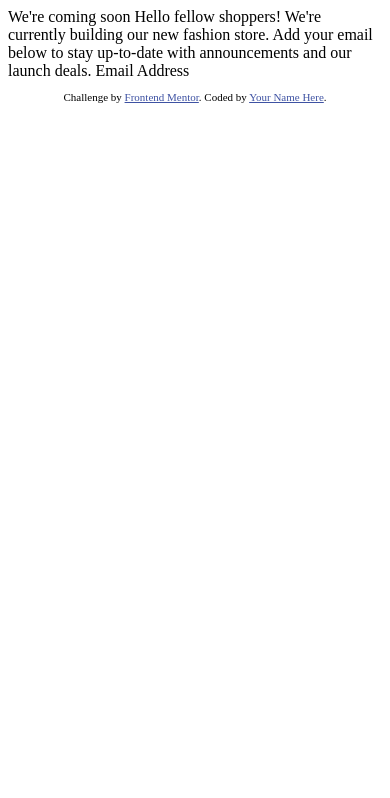
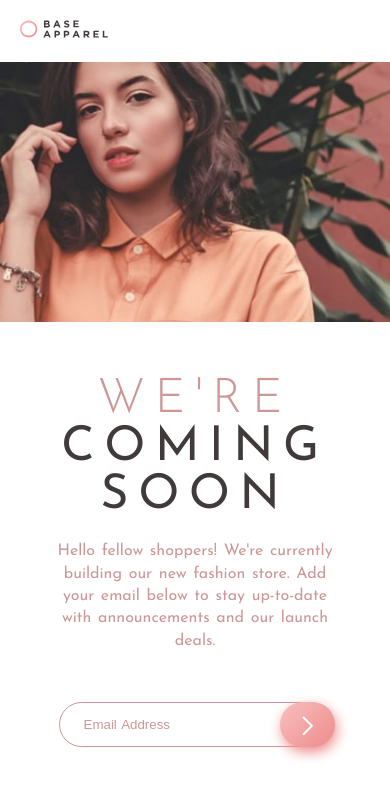
Before and after one commit to Franco-Cipolla/coming-soon-card-franco, a plain HTML site: page index.html in a window 390 px wide. Drawn offline with Linux system fonts and the light colour scheme.

Commit message:
mobile styling and html

```diff
--- a/index.html
+++ b/index.html
@@ -1,33 +1,42 @@
 <!DOCTYPE html>
 <html lang="en">
   <head>
-  <meta charset="UTF-8">
-  <meta name="viewport" content="width=device-width, initial-scale=1.0"> <!-- displays site properly based on user's device -->
+    <meta charset="UTF-8" />
+    <meta name="viewport" content="width=device-width, initial-scale=1.0" />
+    <!-- displays site properly based on user's device -->
 
-  <link rel="icon" type="image/png" sizes="32x32" href="./images/favicon-32x32.png">
+    <link
+      rel="icon"
+      type="image/png"
+      sizes="32x32"
+      href="./images/favicon-32x32.png"
+    />
+    <link rel="stylesheet" href="style.css" />
 
     <title>Frontend Mentor | Base Apparel coming soon page</title>
-
-  <!-- Feel free to remove these styles or customise in your own stylesheet 👍 -->
-  <style>
-    .attribution { font-size: 11px; text-align: center; }
-    .attribution a { color: hsl(228, 45%, 44%); }
-  </style>
   </head>
   <body>
-
-  We're coming soon
-
+    <header>
+      <img src="images/logo.svg" alt="Logo of Base Apparel" />
+    </header>
+    <main>
+      <section class="hero">
+        <img src="images/hero-mobile.jpg" alt="Hero Picture" />
+      </section>
+      <section class="coming-soon">
+        <h1>We're <br><strong>coming <br> soon</strong></h1>
+        <p>
           Hello fellow shoppers! We're currently building our new fashion store.
-  Add your email below to stay up-to-date with announcements and our launch deals.
-
-  Email Address
-
-  <footer>
-    <p class="attribution">
-      Challenge by <a href="https://www.frontendmentor.io?ref=challenge" target="_blank">Frontend Mentor</a>.
-      Coded by <a href="#">Your Name Here</a>.
+          Add your email below to stay up-to-date with announcements and our
+          launch deals.
         </p>
-  </footer>
+      </section>
+      <section class="forms">
+        <form>
+          <input type="email" placeholder="Email Address" class="email" />
+          <button type="submit" class="submit-button"><img src="images/icon-arrow.svg" alt="Arrow"></button>
+        </form>
+      </section>
+    </main>
   </body>
 </html>
--- /dev/null
+++ b/style.css
@@ -0,0 +1,115 @@
+@import url("https://fonts.googleapis.com/css2?family=Josefin+Sans:ital,wght@0,100..700;1,100..700&display=swap");
+
+* {
+  box-sizing: border-box;
+  margin: 0;
+  padding: 0;
+}
+
+:root {
+  --ff: "Josefin Sans", sans serif;
+
+  --fw-light: 300;
+  --fw-normal: 400;
+  --fw-bold: 600;
+
+  --fs: 16px;
+
+  --clr-desaturated-red: hsl(0, 36%, 70%);
+  --clr-soft-red: hsl(0, 93%, 68%);
+  --clr-drk-grayish-red: hsl(0, 6%, 24%);
+
+  --gradient-normal: linear-gradient(135deg, hsl(0, 80%, 86%), hsl(0, 74%, 74%));
+  --gradient-active:linear-gradient( 135deg, from hsl(0, 80%, 86%), to hsl(0, 74%, 74%));
+}
+
+body {
+  font-family: var(--ff);
+}
+
+header{
+    padding: 20px;
+}
+header img{
+    width: 25%;
+}
+
+section.hero{
+    width: 100%;
+}
+
+section.hero img{
+    min-width: 100%;
+    min-height: 100%;
+    object-fit: contain;
+    overflow: hidden;
+}
+
+section.coming-soon{
+    display: flex;
+    flex-direction: column;
+    align-items: center;
+    justify-content:center;
+    text-align: center;
+    padding: 50px;
+}
+
+section.coming-soon h1{
+    font-size: 3em;
+    color: var(--clr-desaturated-red);
+    font-weight: var(--fw-light);
+    margin-bottom: 20px;
+    margin-inline: auto;
+    text-transform: uppercase;
+    letter-spacing: 0.2em;
+}
+section.coming-soon strong{
+    color: var(--clr-drk-grayish-red);
+    font-weight: var(--fw-normal);
+}
+
+section.coming-soon p{
+    color: var(--clr-desaturated-red);
+    word-spacing: 0.1em;
+    line-height: 1.4em;
+}
+
+section.forms form{
+    display: flex;
+    flex-direction: row;
+    align-items: center;
+    justify-content: center;
+    position: relative;
+}
+
+section.forms input.email{
+    width: 70%;
+    padding: 14px;
+    border-radius: 26px;
+    border: 1px solid var(--clr-desaturated-red);
+    outline: none;
+}
+
+section.forms input.email::placeholder{
+    color: var(--clr-desaturated-red);
+    padding: 10px;
+    word-spacing: 0.1em;
+}
+
+section.forms button.submit-button{
+    position: absolute;
+    right: 55px;
+    padding: 14px;
+    border-radius: 26px;
+    z-index: 1;
+    border: none;
+    width: 14%;
+    height: 100%;
+    background-image: var(--gradient-normal);
+    box-shadow: 2px 5px 13px hsl(0, 74%, 74%);
+}
+
+section.forms button.submit-button img {
+    align-self: center;
+    justify-self: center;
+}
```
Lines whose indentation alone changed are shown as unchanged.
